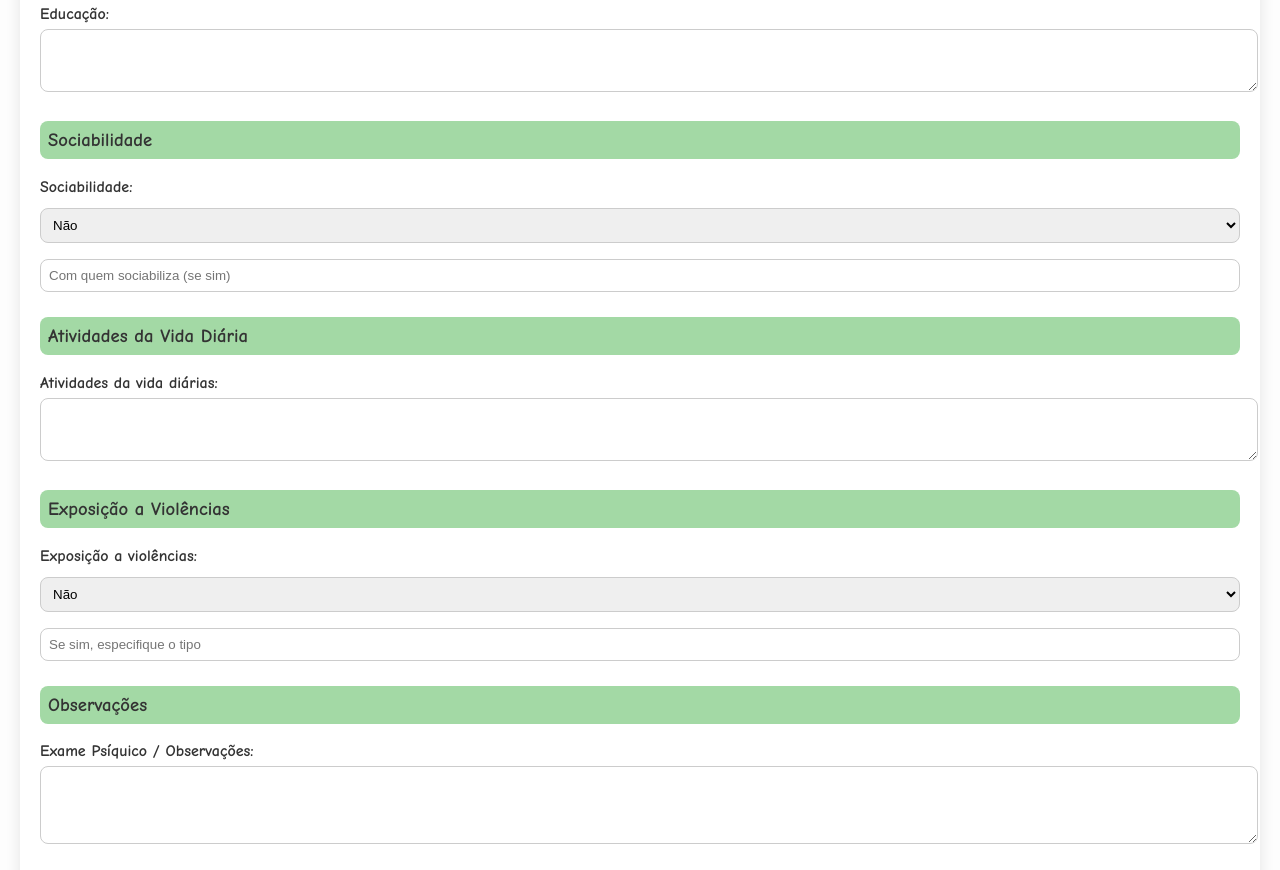
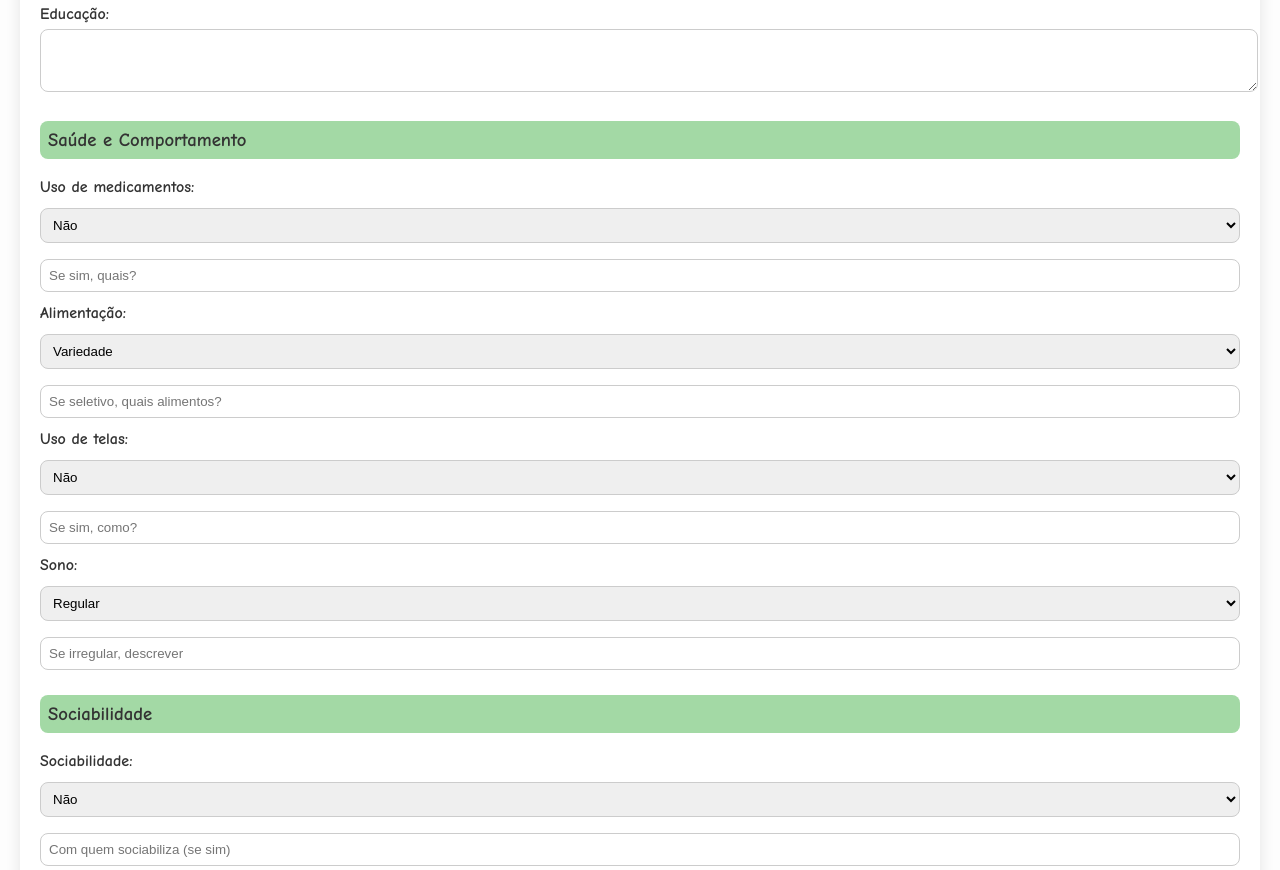
Before and after one commit to capsijcriativoequipe/acolhimentoijespacocriativo, a plain HTML site: page index.html in a window 1280 px wide. Shown: the part 3040-3910 px from the top of the page. Drawn offline with Linux system fonts and the light colour scheme.

Commit message:
Update index.html

```diff
--- a/index.html
+++ b/index.html
@@ -175,6 +175,29 @@ pre {
   <label>Rotina:</label><textarea id="rotina" rows="3"></textarea>
   <label>Educação:</label><textarea id="educacao" rows="3"></textarea>
 
+  <!-- Novos campos: Saúde e Comportamento -->
+  <h3>Saúde e Comportamento</h3>
+  <label>Uso de medicamentos:</label>
+  <div class="inline-group">
+    <select id="uso_medicamentos"><option>Não</option><option>Sim</option></select>
+    <input type="text" id="quais_medicamentos" placeholder="Se sim, quais?">
+  </div>
+  <label>Alimentação:</label>
+  <div class="inline-group">
+    <select id="alimentacao"><option>Variedade</option><option>Seletividade</option></select>
+    <input type="text" id="quais_alimentos" placeholder="Se seletivo, quais alimentos?">
+  </div>
+  <label>Uso de telas:</label>
+  <div class="inline-group">
+    <select id="uso_telas"><option>Não</option><option>Sim</option></select>
+    <input type="text" id="como_telas" placeholder="Se sim, como?">
+  </div>
+  <label>Sono:</label>
+  <div class="inline-group">
+    <select id="sono"><option>Regular</option><option>Irregular</option></select>
+    <input type="text" id="sono_irregular" placeholder="Se irregular, descrever">
+  </div>
+
   <!-- Sociabilidade -->
   <h3>Sociabilidade</h3>
   <label>Sociabilidade:</label>
@@ -257,6 +280,12 @@ function gerarResumo(){
   });
   resumo = resumo.replace(/, $/,'')+'\n';
 
+  resumo += '📌 Saúde e Comportamento\n';
+  resumo += 'Uso de medicamentos: '+document.getElementById('uso_medicamentos').value+' - Quais: '+document.getElementById('quais_medicamentos').value+'\n';
+  resumo += 'Alimentação: '+document.getElementById('alimentacao').value+' - Se seletivo: '+document.getElementById('quais_alimentos').value+'\n';
+  resumo += 'Uso de telas: '+document.getElementById('uso_telas').value+' - Como: '+document.getElementById('como_telas').value+'\n';
+  resumo += 'Sono: '+document.getElementById('sono').value+' - Se irregular: '+document.getElementById('sono_irregular').value+'\n';
+
   resumo += 'Sociabilidade: '+document.getElementById('sociabilidade').value+' - Com quem: '+document.getElementById('com_quem_sociabiliza').value+'\n';
   resumo += 'Exposição a violências: '+document.getElementById('violencias').value+' - Tipo: '+document.getElementById('tipo_violencia').value+'\n';
 
```
